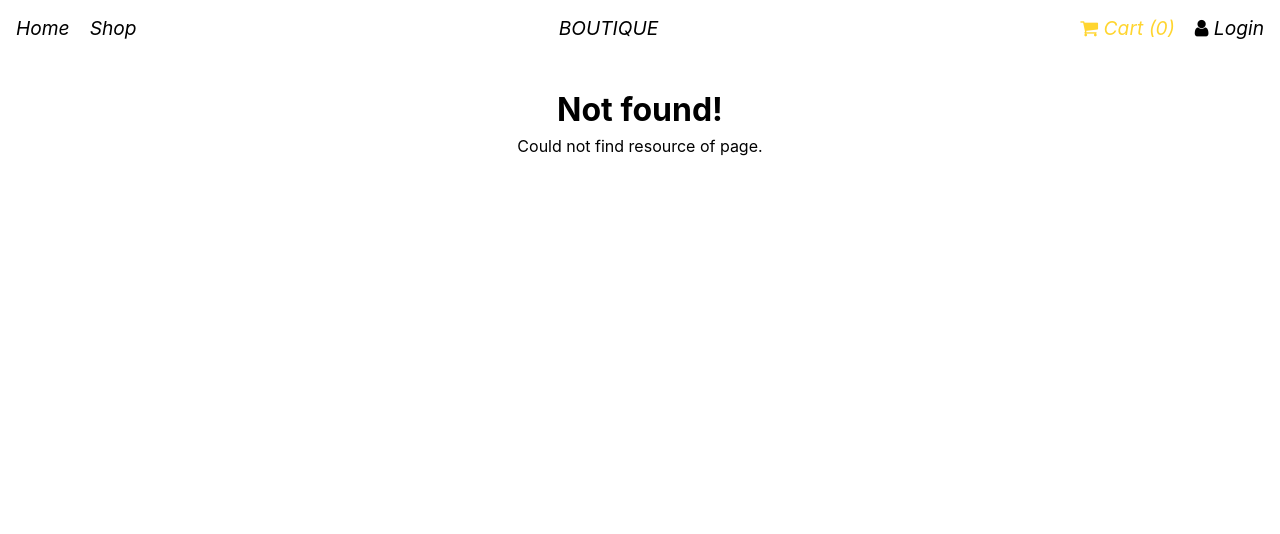
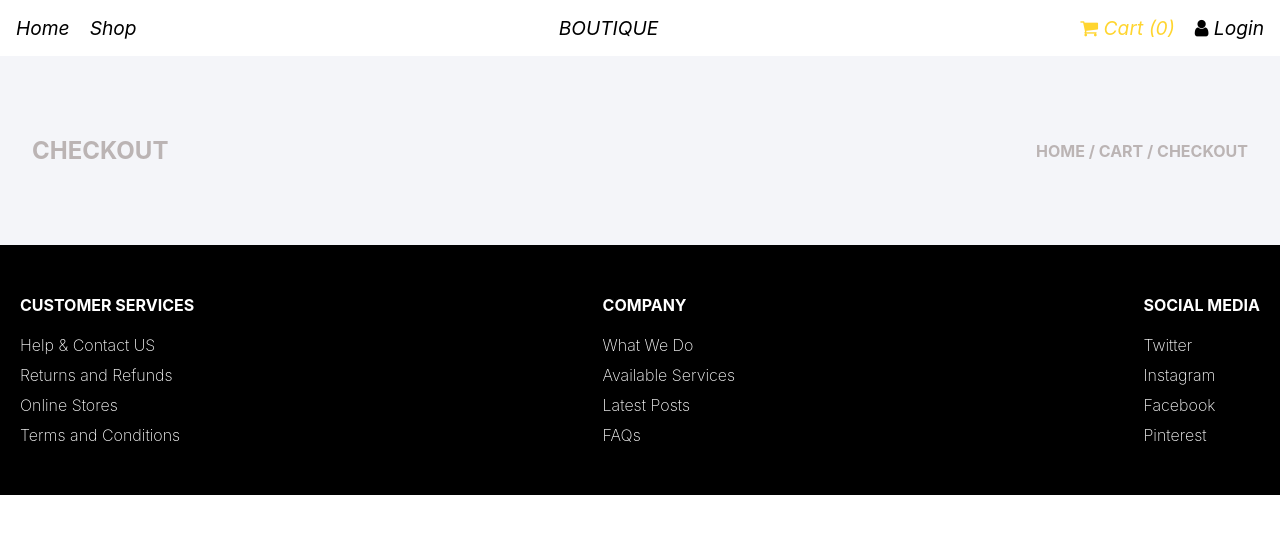
Before and after one commit to hieuphan07/React-Apple-store, a React (Create React App) app: page /cart/checkout in a window 1280 px wide. Before the commit this address had no page. Shown: the top 534 px of the page. Built offline with nearby package versions, Linux system fonts and the light colour scheme.

Commit message:
Update route

```diff
--- a/src/App.js
+++ b/src/App.js
@@ -32,8 +32,16 @@ const router = createBrowserRouter([
           { path: ':productId', element: <DetailPage /> },
         ]
       },
-      { path: 'cart', element: <CartPage /> },
-      { path: 'checkout', element: <CheckoutPage /> },
+      {
+        path: 'cart',
+        children: [
+          {
+            index: true,
+            element: <CartPage />
+          },
+          { path: 'checkout', element: <CheckoutPage /> },
+        ]
+      },
       { path: 'login', element: <LoginPage /> },
       { path: 'register', element: <RegisterPage /> },
     ]
--- a/src/components/Cart/ItemTable/Tfoot.js
+++ b/src/components/Cart/ItemTable/Tfoot.js
@@ -7,7 +7,7 @@ const Tfoot = () => {
   const navigate = useNavigate();
   const goToCheckout = (e) => {
     e.preventDefault();
-    navigate('/checkout');
+    navigate('/cart/checkout');
   }
   const goToShop = (e) => {
     e.preventDefault();
--- a/src/components/Cart/ShoppingCart.js
+++ b/src/components/Cart/ShoppingCart.js
@@ -25,7 +25,7 @@ const ShoppingCart = () => {
   )
   return (
     <div className={classes.cart}>
-      <BannerNavigation title='Cart' navigation='Cart' />
+      <BannerNavigation title='CART' navigation='CART' />
       <h3>SHOPPING CART</h3>
       <div className={classes.wrapper}>
         <table>
--- a/src/components/Checkout/CheckoutDetail.js
+++ b/src/components/Checkout/CheckoutDetail.js
@@ -0,0 +1,15 @@
+import React from 'react';
+
+import BannerNavigation from '../../components/BannerNavigation';
+
+import classes from './CheckoutDetail.module.css';
+
+const CheckoutDetail = () => {
+  return (
+    <div className={classes.checkout}>
+      <BannerNavigation title='CHECKOUT' navigation='HOME / CART / CHECKOUT' />
+    </div>
+  )
+}
+
+export default CheckoutDetail
--- a/src/components/Detail/ProductDetail.js
+++ b/src/components/Detail/ProductDetail.js
@@ -57,7 +57,7 @@ const ProductDetail = () => {
   return (
     <>
       <div className={classes.container}>
-        <BannerNavigation title='Detail' navigation='Shop/ProductID' />
+        <BannerNavigation title='DETAIL' navigation='SHOP / ProductID' />
         <div className={classes.wrapper}>
 
           {/* Product images */}
--- a/src/components/Shop/ProductList.js
+++ b/src/components/Shop/ProductList.js
@@ -7,7 +7,7 @@ import classes from './ProductList.module.css'
 const ProductList = () => {
 
   return <div className={classes.shop}>
-    <BannerNavigation title='Shop' navigation='Shop' />
+    <BannerNavigation title='SHOP' navigation='SHOP' />
     <ProductListNav />
     <ProductListMain />
   </div>
--- a/src/pages/Checkout.js
+++ b/src/pages/Checkout.js
@@ -1,6 +1,8 @@
+import CheckoutDetail from "../components/Checkout/CheckoutDetail";
+
 const CheckoutPage = () => {
   return <div>
-    <h1>Checkout Page</h1>
+    <CheckoutDetail />
   </div>
 }
 
```
